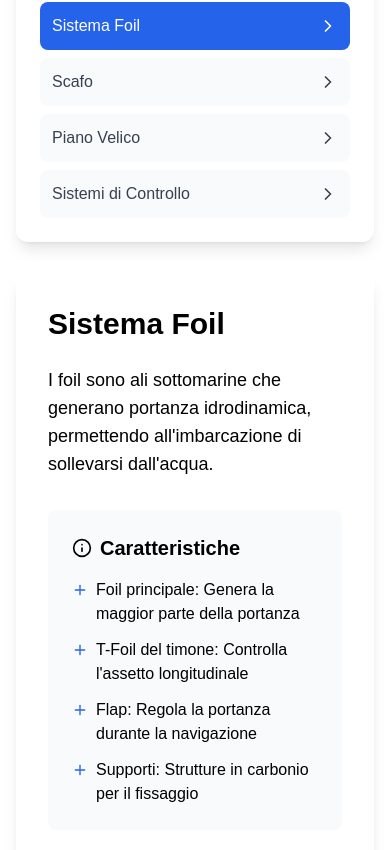
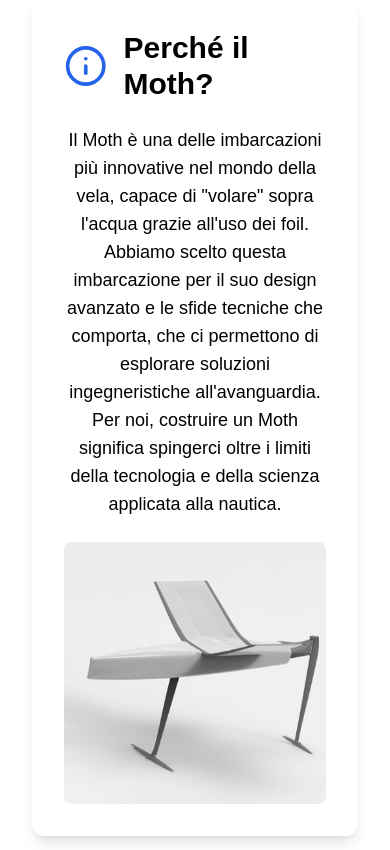
Before and after one commit to nannipy/sapienzafoilingteam, a Next.js app: page /fleet in a window 390 px wide. Shown: the part 934-1784 px from the top of the page. Built offline with nearby package versions, Linux system fonts and the light colour scheme.

Commit message:
moth section in fleet and team chips mobile improved

```diff
--- a/app/fleet/page.tsx
+++ b/app/fleet/page.tsx
@@ -10,6 +10,7 @@ import {
   ChevronRight,
   Wrench,
 } from 'lucide-react';
+import Image from 'next/image';
 
 const FleetPage = () => {
   const [activeSection, setActiveSection] = useState<SectionKey>('foils');
@@ -112,6 +113,27 @@ const FleetPage = () => {
           </p>
         </div>
 
+       {/* Why Moth Section */}
+        <div className="max-w-7xl mx-auto px-4 sm:px-6 lg:px-8 py-16">
+          <div className="bg-white rounded-xl p-8 shadow-lg mb-16 flex flex-col lg:flex-row">
+            <div className="flex-1 mb-6 lg:mb-0 lg:mr-6">
+              <div className="flex items-center justify-center mb-6">
+                <Info className="w-12 h-12 text-blue-600 mr-4" />
+                <h2 className="text-3xl font-bold">Perché il Moth?</h2>
+              </div>
+              <p className="text-lg text-center lg:text-left max-w-3xl mx-auto lg:mx-0">
+                Il Moth è una delle imbarcazioni più innovative nel mondo della vela, capace di &quot;volare&quot; sopra l&apos;acqua grazie all&apos;uso dei foil.
+                Abbiamo scelto questa imbarcazione per il suo design avanzato e le sfide tecniche che comporta, che ci permettono di esplorare soluzioni ingegneristiche all&apos;avanguardia.
+                Per noi, costruire un Moth significa spingerci oltre i limiti della tecnologia e della scienza applicata alla nautica.
+              </p>
+            </div>
+            <div className="flex-shrink-0">
+              <Image src="/moth_model.jpg" alt="Moth Model" className="w-full h-auto rounded-lg"  width={300} height={300}/>
+            </div>
+          </div>
+        </div>
+
+
         {/* Moth Technical Details */}
         <div className="grid lg:grid-cols-3 gap-8">
           {/* Navigation Sidebar */}
--- a/app/team/page.tsx
+++ b/app/team/page.tsx
@@ -113,7 +113,7 @@ const TeamPage = () => {
       {/* Navigation Section */}
       <div className="bg-white sticky top-20 z-20 shadow-md">
         <div className="max-w-7xl mx-auto px-4 sm:px-6 lg:px-8">
-          <div className="flex overflow-x-auto py-4 gap-4 justify-center">
+          <div className="flex overflow-x-auto py-4 gap-4 sm:justify-center justify-start">
             <button
               onClick={() => setActiveSection('all')}
               className={`px-4 py-2 rounded-full whitespace-nowrap transition-all duration-300 ${
@@ -143,7 +143,7 @@ const TeamPage = () => {
 
       {/* Team Sections */}
       <div className="max-w-7xl mx-auto px-4 sm:px-6 lg:px-8 py-12">
-        <div className="space-y-16">
+        <div className="space-y-16 justify-start">
           {divisions
             .filter(d => activeSection === 'all' || activeSection === d.id)
             .map((division) => (
```
Also changed, not shown: public/moth_model.jpg (added).
